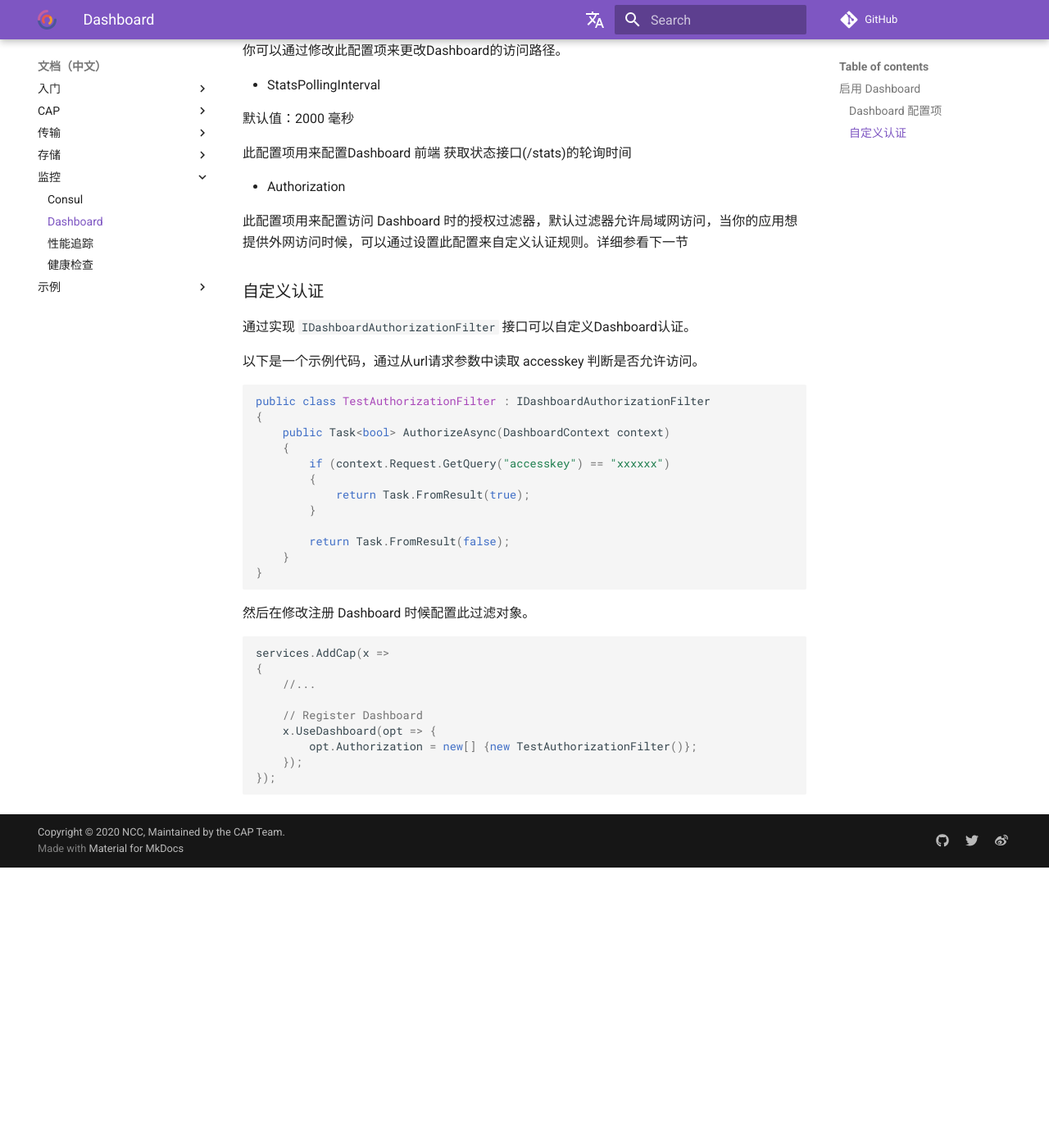
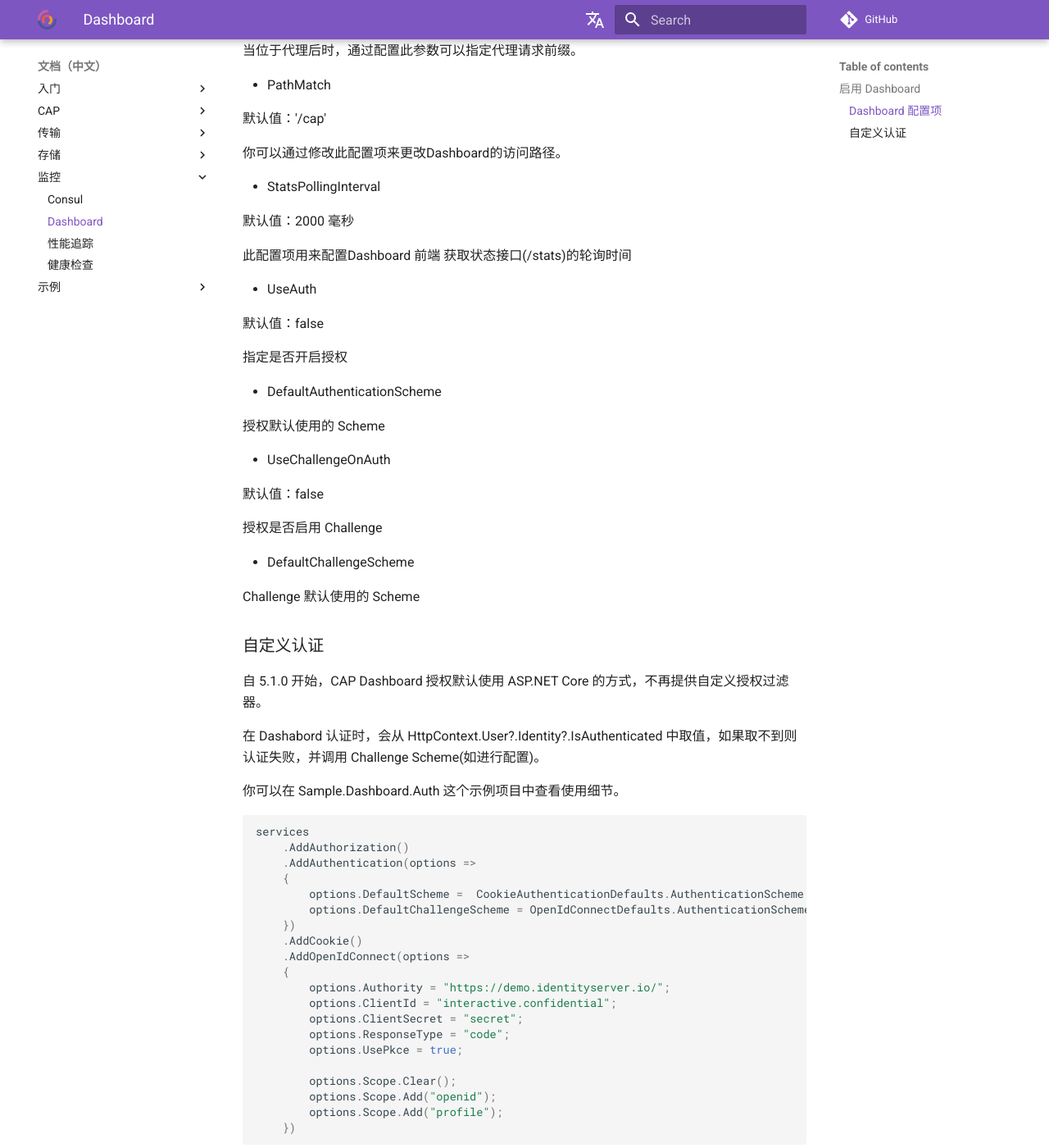
Before and after one commit to dotnetcore/CAP, an MkDocs documentation site: the page built from docs/content/user-guide/zh/monitoring/dashboard.md, in a window 1280 px wide and 1400 px high, scrolled down 817 px. Shown: the whole window at 82% size. Built offline with MkDocs 1.6.1 and Material for MkDocs 9.7.7, drawn with Linux system fonts in a browser that asks for light colours; comment, search, counter and statistics services are not loaded; before the commit the page ends 1875 px from its top, so only the background shows below that; some of the changed text lies outside the part shown.

Commit message:
Update docs

````diff
--- a/docs/content/user-guide/zh/monitoring/dashboard.md
+++ b/docs/content/user-guide/zh/monitoring/dashboard.md
@@ -26,6 +26,12 @@
 
 ### Dashboard 配置项
 
+* PathBase
+
+默认值：N/A
+
+当位于代理后时，通过配置此参数可以指定代理请求前缀。
+
 * PathMatch
 
 默认值：'/cap'
@@ -38,41 +44,67 @@
 
 此配置项用来配置Dashboard 前端 获取状态接口(/stats)的轮询时间
 
-* Authorization
+* UseAuth
 
-此配置项用来配置访问 Dashboard 时的授权过滤器，默认过滤器允许局域网访问，当你的应用想提供外网访问时候，可以通过设置此配置来自定义认证规则。详细参看下一节
+默认值：false
+
+指定是否开启授权
+
+* DefaultAuthenticationScheme
+
+授权默认使用的 Scheme
+
+* UseChallengeOnAuth
+
+默认值：false
+
+授权是否启用 Challenge
+
+* DefaultChallengeScheme
+
+Challenge 默认使用的 Scheme
+
 
 ### 自定义认证
 
-通过实现 `IDashboardAuthorizationFilter` 接口可以自定义Dashboard认证。
+自 5.1.0 开始，CAP Dashboard 授权默认使用 ASP.NET Core 的方式，不再提供自定义授权过滤器。
 
-以下是一个示例代码，通过从url请求参数中读取 accesskey 判断是否允许访问。
+在 Dashabord 认证时，会从 HttpContext.User?.Identity?.IsAuthenticated 中取值，如果取不到则认证失败，并调用 Challenge Scheme(如进行配置)。
+
+你可以在 Sample.Dashboard.Auth 这个示例项目中查看使用细节。
 
 ```C#
-public class TestAuthorizationFilter : IDashboardAuthorizationFilter
+services
+    .AddAuthorization()
+    .AddAuthentication(options =>
+    {
+        options.DefaultScheme =  CookieAuthenticationDefaults.AuthenticationScheme;
+        options.DefaultChallengeScheme = OpenIdConnectDefaults.AuthenticationScheme;
+    })
+    .AddCookie()
+    .AddOpenIdConnect(options =>
+    {
+        options.Authority = "https://demo.identityserver.io/";
+        options.ClientId = "interactive.confidential";
+        options.ClientSecret = "secret";
+        options.ResponseType = "code";
+        options.UsePkce = true;
+
+        options.Scope.Clear();
+        options.Scope.Add("openid");
+        options.Scope.Add("profile");
+    })
+```
+
+配置
+
+```C#
+services.AddCap(cap =>
 {
-    public Task<bool> AuthorizeAsync(DashboardContext context)
+    cap.UseDashboard(d =>
     {
-        if (context.Request.GetQuery("accesskey") == "xxxxxx")
-        {
-            return Task.FromResult(true);
-        }
-
-        return Task.FromResult(false);
-    }
+        d.UseChallengeOnAuth = true;
+        d.DefaultChallengeScheme = OpenIdConnectDefaults.AuthenticationScheme;
+    });
 }
 ```
-
-然后在修改注册 Dashboard 时候配置此过滤对象。
-
-```C#
-services.AddCap(x =>
-{
-    //...
-
-    // Register Dashboard
-    x.UseDashboard(opt => {
-        opt.Authorization = new[] {new TestAuthorizationFilter()};
-    });
-});
-```
````
Also changed, not shown: docs/content/user-guide/en/monitoring/dashboard.md (+53 -28 lines), docs/content/user-guide/en/transport/rabbitmq.md (+23 -2 lines), docs/content/user-guide/zh/transport/rabbitmq.md (+24 -2 lines).
